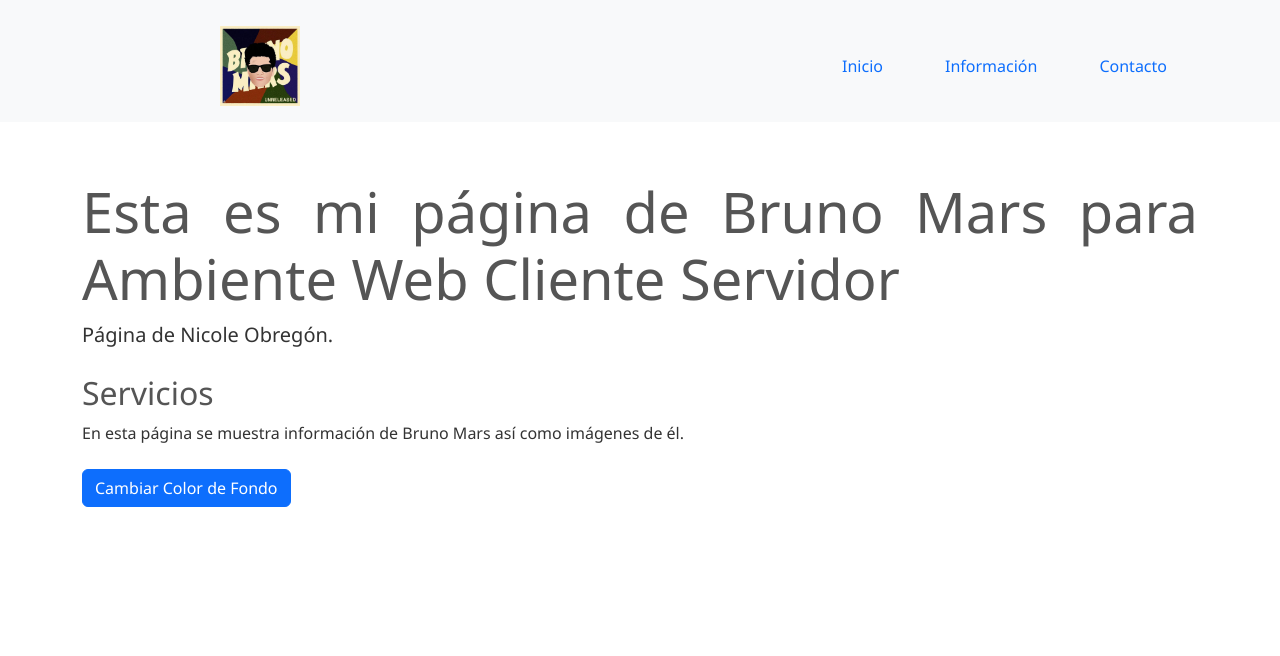
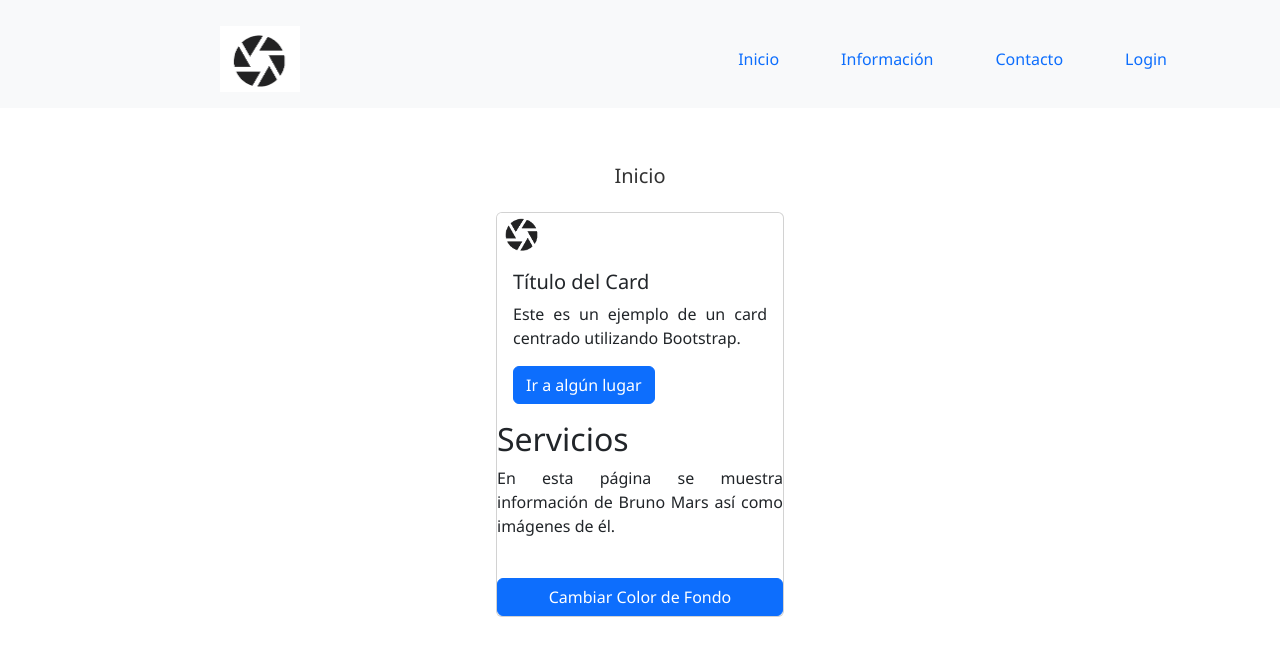
Before and after one commit to EsquivelSebas/Ambiente_web_Proyecto_Final, a PHP site: page / in a window 1280 px wide. Shown: the top 656 px of the page. Run offline with PHP 8.4, Linux system fonts and the light colour scheme.

Commit message:
Cambios de logo y inicio

```diff
--- a/Repositorio-Final/contacto.php
+++ b/Repositorio-Final/contacto.php
@@ -12,7 +12,7 @@
         <div class="container">
             <div class="row align-items-center">
                 <div class="col-md-4">
-                    <img src="img/bruno.jpg" alt="Logo" id="logo" class="img-fluid">
+                    <img src="img/LOGOAMBIENTEWEB.png" alt="Logo" id="logo" class="img-fluid">
                 </div>
                 <div class="col-md-8">
                     <nav>
--- a/Repositorio-Final/css/style.css
+++ b/Repositorio-Final/css/style.css
@@ -1,15 +1,13 @@
-
 header {
-    background-color: #333;
+    background-color: #ffffff;
     color: #fff;
     padding: 1em 0;
     text-align: center;
 }
 
-header img#logo {
+img#logo {
     max-width: 80px;
     margin-top: 10px;
-    size: 1500px;
 }
 
 nav ul {
@@ -33,16 +31,15 @@
 }
 
 nav ul li a:hover {
-    background-color: #555;
+    background-color: #fff;
 }
-
 
 form {
     display: flex;
     flex-direction: column;
     max-width: 400px;
     margin: 0 auto;
-    background-color: #f9f9f9;
+    background-color: black;
     padding: 20px;
     border-radius: 8px;
     box-shadow: 0 2px 4px rgba(0, 0, 0, 0.1);
@@ -51,9 +48,12 @@
 form label {
     margin-top: 1em;
     font-weight: bold;
+    color: #fff;
+    /* Para que el texto de los labels sea visible sobre el fondo negro */
 }
 
-form input, form textarea {
+form input,
+form textarea {
     margin-top: 0.5em;
     padding: 0.5em;
     font-size: 1em;
@@ -73,20 +73,28 @@
     transition: background-color 0.3s ease;
 }
 
+ .card img#cardImage {
+
+    max-width: 50px;
+
+
+}
+
+
 form button:hover {
     background-color: #555;
 }
 
-
 body {
     font-family: 'Segoe UI', Tahoma, Geneva, Verdana, sans-serif;
-    color: #333;
+    color: aqua;
 }
 
-h1, h2, h3 {
-    color: #555;
+h1 {
+    color: #333;
+    text-align: center;
+    font-size: 25px;
 }
-
 
 main {
     padding: 2em;
@@ -98,7 +106,7 @@
 }
 
 footer {
-    background-color: #333;
+    background-color: #ffffff;
     color: #fff;
     text-align: center;
     padding: 1em;
--- a/Repositorio-Final/index.php
+++ b/Repositorio-Final/index.php
@@ -4,7 +4,7 @@
 <head>
     <meta charset="UTF-8">
     <meta name="viewport" content="width=device-width, initial-scale=1.0">
-    <title>Bruno Mars</title>
+    <title>SE work</title>
     <link href="https://cdn.jsdelivr.net/npm/bootstrap@5.3.0/dist/css/bootstrap.min.css" rel="stylesheet">
     <link rel="stylesheet" href="css/style.css">
 </head>
@@ -14,7 +14,7 @@
         <div class="container">
             <div class="row align-items-center">
                 <div class="col-md-4">
-                    <img src="img/bruno.jpg" alt="Logo" id="logo" class="img-fluid">
+                    <img src="img/LOGOAMBIENTEWEB.png" alt="Logo" id="logo" class="img-fluid">
                 </div>
                 <div class="col-md-8">
                     <nav>
@@ -22,6 +22,7 @@
                             <li class="nav-item"><a class="nav-link" href="#home">Inicio</a></li>
                             <li class="nav-item"><a class="nav-link" href="informacion.php">Información</a></li>
                             <li class="nav-item"><a class="nav-link" href="contacto.php">Contacto</a></li>
+                            <li class="nav-item"><a class="nav-link" href="login.php">Login</a></li>
                         </ul>
                     </nav>
                 </div>
@@ -30,8 +31,16 @@
     </header>
     <main class="container mt-4">
         <section id="home" class="mb-4">
-            <h1 class="display-4">Esta es mi página de Bruno Mars para Ambiente Web Cliente Servidor</h1>
-            <p class="lead">Página de Nicole Obregón.</p>
+            <h1 class="display-4" style="font-size: 20px;">Inicio</h1>
+          </section>
+          <div class="d-flex justify-content-center" style="color:aqua">
+                <div class="card" style="width: 18rem;">
+                    <img  src="img/LOGOAMBIENTEWEB.png" id="cardImage"  class="card-img-top" >
+                    <div class="card-body">
+                        <h5 class="card-title">Título del Card</h5>
+                        <p class="card-text">Este es un ejemplo de un card centrado utilizando Bootstrap.</p>
+                        <a href="#" class="btn btn-primary">Ir a algún lugar</a>
+                    </div>
         </section>
         <section id="services" class="mb-4">
             <h2><?php echo "Servicios"; ?></h2>
--- a/Repositorio-Final/informacion.php
+++ b/Repositorio-Final/informacion.php
@@ -3,7 +3,7 @@
 <head>
     <meta charset="UTF-8">
     <meta name="viewport" content="width=device-width, initial-scale=1.0">
-    <title>Bruno Mars</title>
+    <title>SE work</title>
     <link href="https://cdn.jsdelivr.net/npm/bootstrap@5.3.0/dist/css/bootstrap.min.css" rel="stylesheet">
     <link rel="stylesheet" href="css/style.css">
 
@@ -13,7 +13,7 @@
         <div class="container">
             <div class="row align-items-center">
                 <div class="col-md-4">
-                    <img src="img/bruno.jpg" alt="Logo" id="logo" class="img-fluid">
+                    <img src="img/LOGOAMBIENTEWEB.png" alt="Logo" id="logo" class="img-fluid">
                 </div>
                 <div class="col-md-8">
                     <nav>
```
Also changed, not shown: Repositorio-Final/login.php (+4 -4 lines), Repositorio-Final/img/LOGOAMBIENTEWEB.png (added), Repositorio-Final/inicioSesion.js (line endings or trailing spaces).
